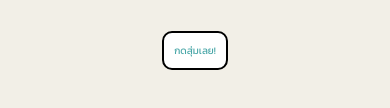
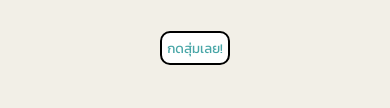
Before and after one commit to Noobanah/random-meal, a plain HTML site: page index.html in a window 390 px wide. Shown: the part 512-620 px from the top of the page. Drawn offline with nearby package versions, Linux system fonts and the light colour scheme.

Commit message:
Update style.css

```diff
--- a/style.css
+++ b/style.css
@@ -43,14 +43,4 @@ html {
         border: solid 3px;
     }
 
-    .btn {
-    align-self: center;
-    width: auto;
-    background-color: white;
-    border: solid 2px black;
-    padding: 10px;
-    border-radius: 10px;
-    font-size: 10px;
 }
-
-}
```
